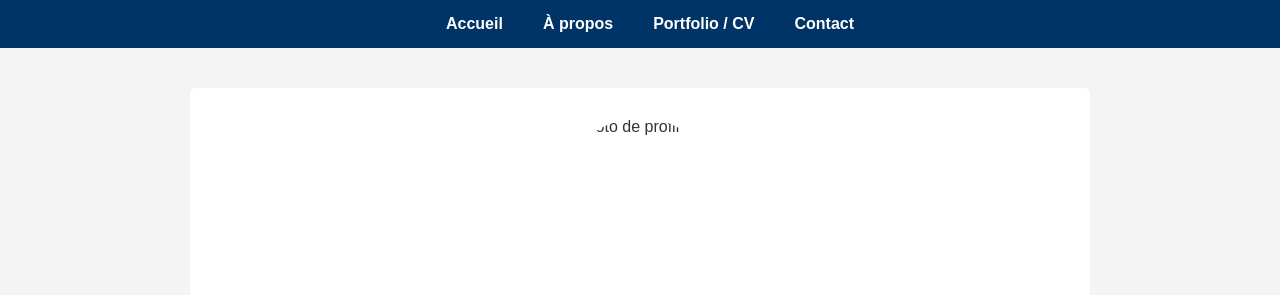
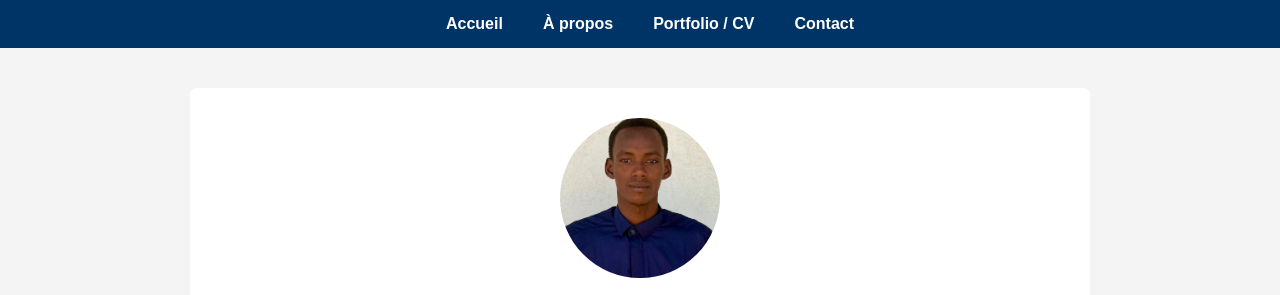
Before and after one commit to aliahmatsaleh690-maker/Site-Web-Personnel, a plain HTML site: page index.html in a window 1280 px wide. Shown: the top 295 px of the page. Drawn offline with Linux system fonts and the light colour scheme.

Commit message:
Fix image path and clean up HTML structure
Updated image source path and formatted HTML.

```diff
--- a/index.html
+++ b/index.html
@@ -17,7 +17,7 @@
 </nav>
 
 <div class="container">
-    <img src="images/photo.jpg" alt="Photo de profil" class="photo-profil">
+    <img src="photo.jpg" alt="Photo de profil" class="photo-profil">
     <h1>ALI AHAMAT SALEH ABDOULAYE</h1>
     <h2>EMAIL:aliahmatsaleh690@gmail.com</h2>
     <p style="text-align:center;">
```
